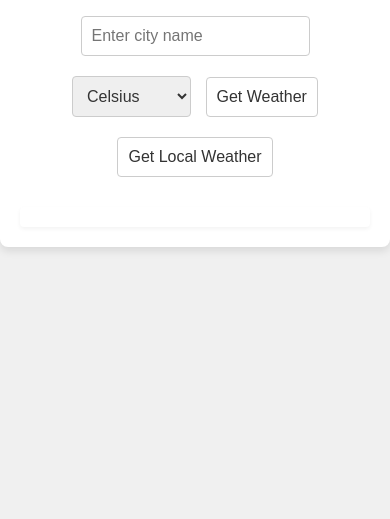
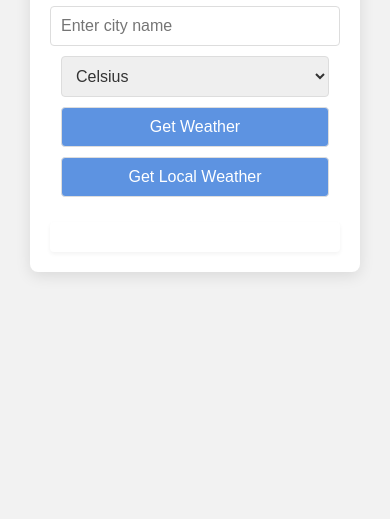
Before and after one commit to Digz0/weather-app, a plain HTML site: page index.html in a window 390 px wide. Shown: the part 345-864 px from the top of the page. Drawn offline with Linux system fonts and the light colour scheme.

Commit message:
Color Scheme and Layout: Updated with a modern look and improved layout. Icons and Graphics: Weather conditions are now represented with icons. Responsive Design: Added media queries to ensure the app looks good on mobile and tablet devices.

```diff
--- a/app.js
+++ b/app.js
@@ -1,4 +1,3 @@
-// Define the API key once at the top of the file
 const apiKey = "a76b3aa1f366db199406e6441da00945"; // Replace with your actual API key
 
 document.getElementById("getWeather").addEventListener("click", function() {
@@ -59,8 +58,13 @@ async function getWeatherByLocation(lat, lon, units) {
 function displayWeather(data, units) {
     const tempUnit = units === "metric" ? "°C" : "°F";
     const windSpeedUnit = units === "metric" ? "m/s" : "miles/h";
+    const iconUrl = `http://openweathermap.org/img/wn/${data.weather[0].icon}.png`;
+
     const weatherInfo = `
-        <h2>${data.name}, ${data.sys.country}</h2>
+        <div class="weather-header">
+            <h2>${data.name}, ${data.sys.country}</h2>
+            <img src="${iconUrl}" alt="${data.weather[0].description}" class="weather-icon">
+        </div>
         <p>Temperature: ${data.main.temp.toFixed(1)}${tempUnit}</p>
         <p>Weather: ${data.weather[0].description}</p>
         <p>Humidity: ${data.main.humidity}%</p>
--- a/index.html
+++ b/index.html
@@ -19,7 +19,7 @@
             <button id="getWeather" aria-label="Get Weather">Get Weather</button>
             <button id="getLocationWeather" aria-label="Get Local Weather">Get Local Weather</button>
         </div>
-        <div id="weatherInfo"></div>
+        <div id="weatherInfo" class="weather-info"></div>
     </div>
     <script src="app.js"></script>
 </body>
--- a/styles.css
+++ b/styles.css
@@ -1,30 +1,35 @@
 :root {
-    --background-color: #f0f0f0;
+    --primary-color: #5D93E1;
+    --secondary-color: #FFC857;
+    --accent-color: #F76C6C;
+    --background-color: #F2F2F2;
+    --text-color: #333;
     --box-background-color: #fff;
-    --text-color: #333;
-    --border-color: #ccc;
+    --border-color: #ddd;
     --button-hover-color: #e0e0e0;
     --error-color: #ff6b6b;
 }
 
 body {
-    font-family: Arial, sans-serif;
+    font-family: 'Arial', sans-serif;
     background-color: var(--background-color);
+    color: var(--text-color);
+    margin: 0;
+    padding: 10px;
     display: flex;
     justify-content: center;
     align-items: center;
     height: 100vh;
-    margin: 0;
 }
 
 #app {
     background-color: var(--box-background-color);
     padding: 20px;
     border-radius: 8px;
-    box-shadow: 0 4px 8px rgba(0, 0, 0, 0.1);
+    box-shadow: 0 4px 15px rgba(0, 0, 0, 0.1);
     text-align: center;
-    width: 90%;
-    max-width: 500px;
+    width: 100%;
+    max-width: 380px;
 }
 
 .input-group {
@@ -32,17 +37,19 @@ body {
 }
 
 input, select, button {
-    margin: 10px 5px;
+    margin: 5px 0;
     padding: 10px;
     border: 1px solid var(--border-color);
     border-radius: 4px;
     font-size: 1rem;
     color: var(--text-color);
+    width: calc(100% - 22px);
 }
 
 button {
     cursor: pointer;
-    background-color: var(--box-background-color);
+    background-color: var(--primary-color);
+    color: #fff;
     transition: background-color 0.3s;
 }
 
@@ -50,15 +57,33 @@ button:hover {
     background-color: var(--button-hover-color);
 }
 
-#weatherInfo {
+.weather-info {
     margin-top: 20px;
     background: var(--box-background-color);
-    padding: 10px;
+    padding: 15px;
     border-radius: 4px;
     box-shadow: 0 2px 4px rgba(0, 0, 0, 0.05);
+}
+
+.weather-icon {
+    width: 50px;
+    height: 50px;
+    margin: 5px auto;
 }
 
 .error {
     color: var(--error-color);
     font-weight: bold;
 }
+
+@media (max-width: 600px) {
+    body {
+        height: auto;
+        min-height: 100vh;
+    }
+
+    #app {
+        margin: 20px;
+        width: auto;
+    }
+}
```
